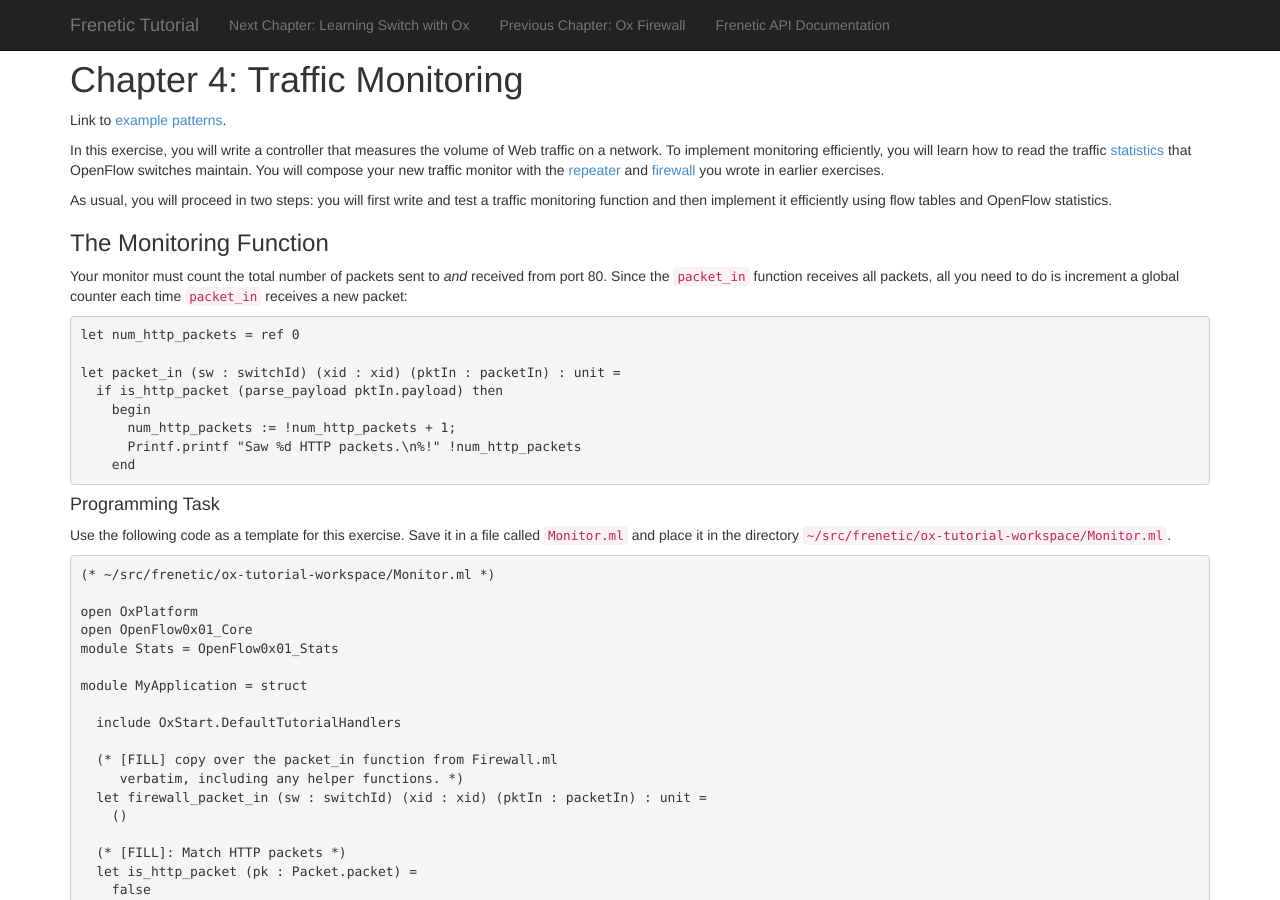
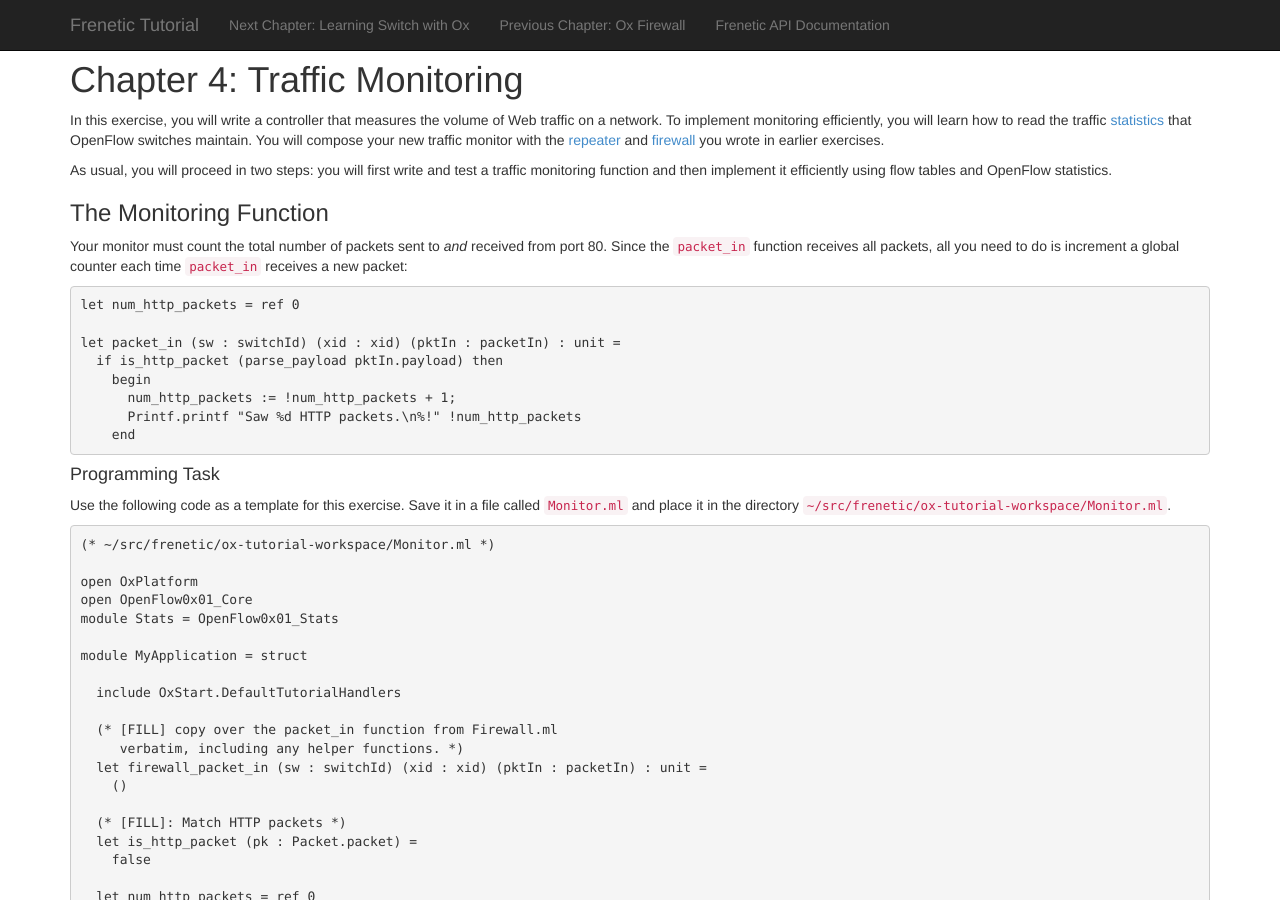
Before and after one commit to frenetic-lang/tutorials, a Jekyll site: the page built from 04-OxMonitor/index.md, in a window 1280 px wide and 900 px high. Built offline with Jekyll 4.4.1, drawn with Linux system fonts in a browser that asks for light colours; nearby versions of some CDN libraries.

Commit message:
omg it works

```diff
--- a/04-OxMonitor/index.md
+++ b/04-OxMonitor/index.md
@@ -2,8 +2,6 @@
 layout: main
 title: Traffic Monitoring
 ---
-
-Link to [example patterns].
 
 In this exercise, you will write a controller that measures the volume
 of Web traffic on a network. To implement monitoring efficiently, you
```
